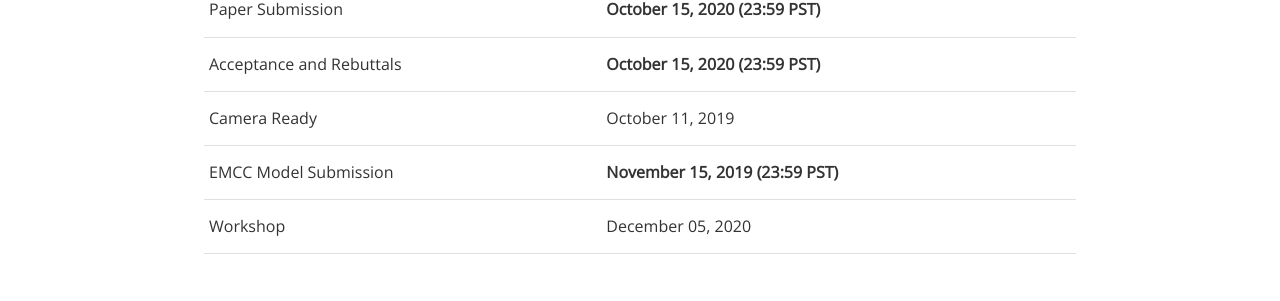
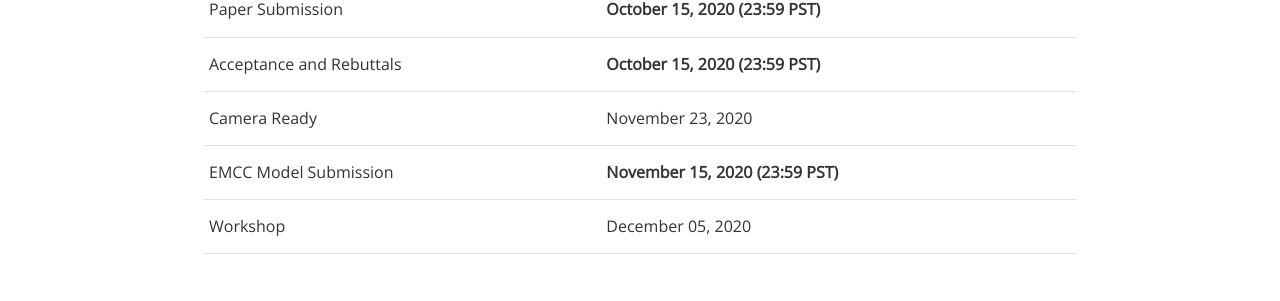
Before and after one commit to mgoldfar/emc2-web, a Jekyll site: the page built from submission.html, in a window 1280 px wide. Shown: the part 297-598 px from the top of the page. Built offline with Jekyll 4.4.1, drawn with Linux system fonts in a browser that asks for light colours.

Commit message:
fixed links to EMCC challenge in the submission page and deadlines

```diff
--- a/_editions/6-virtual-20.html
+++ b/_editions/6-virtual-20.html
@@ -15,11 +15,11 @@
 submission_url: https://easychair.org/conferences/?conf=emc23
 submission_deadline: 2020-10-15
 <! -- submission_deadline_extended: 2019-09-20 -->
-submission_acceptance: 2019-09-30
-submission_acceptance_extended: 2019-10-01
-submission_camera_ready: 2019-10-11
+submission_acceptance: 2020-11-09
+<! -- submission_acceptance_extended: 2019-10-01 -->
+submission_camera_ready: 2020-11-23
 has_emcc_submission: True
-emcc_submission_deadline: 2019-11-15
+emcc_submission_deadline: 2020-11-15
 emcc_registration_deadline: 2019-11-08
 sponsors:
     - name: Qualcomm
--- a/submission.html
+++ b/submission.html
@@ -127,7 +127,7 @@
 
             {% if ed.has_emcc_submission %}
             <a class="waves-effect waves-light btn-large center-align"
-                href="/submission-emcc" target="_blank">
+                href="/emcc" target="_blank">
                 Submit to EMC<sup>2</sup> ({{ ed.colocated_short}}) Model Compression Challenge
                 <i class="material-icons right">cloud_upload</i>
             </a>
```
